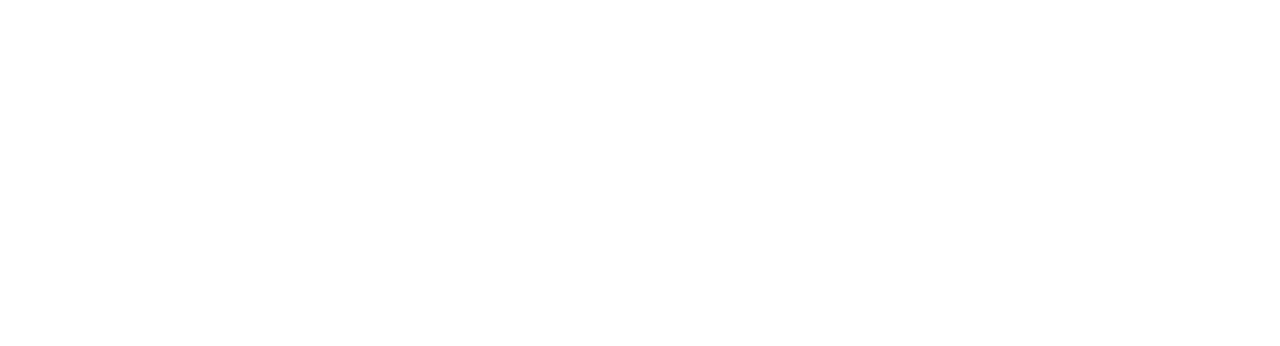
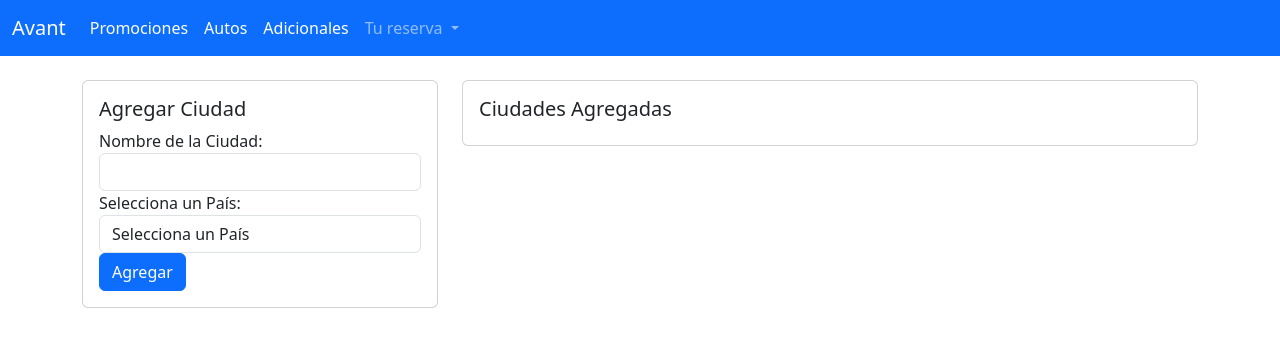
Before and after one commit to OskaritoLM/CRUD_XD, an Angular app in the folder src/client/: page /ciudad in a window 1280 px wide. Before the commit this address led to /. Shown: the top 346 px of the page. Built offline with nearby package versions, Linux system fonts and the light colour scheme.

Commit message:
CiudadComponent

```diff
--- a/src/client/src/app/app-routing.module.ts
+++ b/src/client/src/app/app-routing.module.ts
@@ -1,6 +1,7 @@
 import { NgModule } from '@angular/core';
 import { RouterModule, Routes } from '@angular/router';
 
+import { CiudadComponent } from './components/ciudad/ciudad.component';
 import { PaisComponent } from './components/pais/pais.component';
 
 const routes: Routes = [
@@ -12,6 +13,10 @@
   {
     path : 'home',
     component : PaisComponent
+  },
+  {
+    path : 'ciudad',
+    component : CiudadComponent
   }
 ];
 
--- a/src/client/src/app/app.module.ts
+++ b/src/client/src/app/app.module.ts
@@ -9,12 +9,14 @@
 
 import { RegisterComponent } from './components/register/register.component';
 import { PaisComponent } from './components/pais/pais.component';
+import { CiudadComponent } from './components/ciudad/ciudad.component';
 @NgModule({
   declarations: [
     AppComponent,
 
     RegisterComponent,
-    PaisComponent
+    PaisComponent,
+    CiudadComponent
   ],
   imports: [
     BrowserModule,
--- /dev/null
+++ b/src/client/src/app/components/ciudad/ciudad.component.html
@@ -0,0 +1,78 @@
+<nav class="navbar navbar-expand-lg bg-primary" data-bs-theme="dark">
+    <div class="container-fluid">
+      <a class="navbar-brand" href="#">Avant</a>
+      <button class="navbar-toggler" type="button" data-bs-toggle="collapse" data-bs-target="#navbarNavDropdown" aria-controls="navbarNavDropdown" aria-expanded="false" aria-label="Toggle navigation">
+        <span class="navbar-toggler-icon"></span>
+      </button>
+      <div class="collapse navbar-collapse" id="navbarNavDropdown">
+        <ul class="navbar-nav">
+          <li class="nav-item">
+            <a class="nav-link active" aria-current="page" href="/promociones">Promociones</a>
+          </li>
+          <li class="nav-item">
+            <a class="nav-link active" aria-current="page" href="/autos">Autos</a>
+          </li>
+          <li class="nav-item">
+            <a class="nav-link active" aria-current="page" href="#">Adicionales</a>
+          </li>
+          <li class="nav-item dropdown">
+            <a class="nav-link dropdown-toggle" href="#" role="button" data-bs-toggle="dropdown" aria-expanded="false">
+              Tu reserva
+            </a>
+            <ul class="dropdown-menu">
+              <li><a class="dropdown-item" href="#">Ver/Modificar/Cancelar</a></li>
+              <li><a class="dropdown-item" href="#">Quickpass</a></li>
+              <li><a class="dropdown-item" href="#">Facturar</a></li>
+            </ul>
+          </li>
+        </ul>
+      </div>
+    </div>
+  </nav>
+
+  <div class="container">
+    <br>
+    <div class="row">
+      <!-- Parte Izquierda - Formulario -->
+      <div class="col-md-4">
+        <div class="card">
+          <div class="card-body">
+            <h5 class="card-title">Agregar Ciudad</h5>
+            <form id="city-form">
+              <div class="form-group">
+                <label for="city-name">Nombre de la Ciudad:</label>
+                <input type="text" class="form-control" id="city-name" name="city-name" required>
+              </div>
+              <div class="form-group">
+                <label for="country-select">Selecciona un País:</label>
+                <select class="form-control" id="country-select">
+                  <option value="">Selecciona un País</option>
+                  <option value="México">México</option>
+                  <option value="España">España</option>
+                  <option value="Francia">Francia</option>
+                  <!-- Agrega más opciones según sea necesario -->
+                </select>
+              </div>
+              <button type="button" class="btn btn-primary" onclick="agregarCiudad()">Agregar</button>
+            </form>
+          </div>
+        </div>
+      </div>
+
+
+      <div class="col-md-8">
+        <div class="card">
+          <div class="card-body">
+            <h5 class="card-title">Ciudades Agregadas</h5>
+            <ul id="city-list" class="list-group">
+
+              <!-- Agrega más elementos li según las ciudades que quieras mostrar -->
+            </ul>
+          </div>
+        </div>
+      </div>
+
+
+  <script src="https://code.jquery.com/jquery-3.5.1.slim.min.js"></script>
+  <script src="https://cdn.jsdelivr.net/npm/@popperjs/core@2.10.2/dist/umd/popper.min.js"></script>
+  <script src="https://stackpath.bootstrapcdn.com/bootstrap/4.5.2/js/bootstrap.min.js"></script>
--- a/src/client/src/app/components/pais/pais.component.html
+++ b/src/client/src/app/components/pais/pais.component.html
@@ -1,22 +1,29 @@
-<nav class="navbar navbar-expand-lg navbar-dark bg-dark">
+<nav class="navbar navbar-expand-lg bg-primary" data-bs-theme="dark">
   <div class="container-fluid">
-      <a class="navbar-brand" href="#">Navbar</a>
-      <button class="navbar-toggler" type="button" data-bs-toggle="collapse" data-bs-target="#navbarNav" aria-controls="navbarNav" aria-expanded="false" aria-label="Toggle navigation">
+    <a class="navbar-brand" href="#">Avant</a>
+    <button class="navbar-toggler" type="button" data-bs-toggle="collapse" data-bs-target="#navbarNavDropdown" aria-controls="navbarNavDropdown" aria-expanded="false" aria-label="Toggle navigation">
       <span class="navbar-toggler-icon"></span>
     </button>
-      <div class="collapse navbar-collapse" id="navbarNav">
+    <div class="collapse navbar-collapse" id="navbarNavDropdown">
       <ul class="navbar-nav">
         <li class="nav-item">
-            <a class="nav-link active" aria-current="page" href="#">Home</a>
+          <a class="nav-link active" aria-current="page" href="/promociones">Promociones</a>
         </li>
         <li class="nav-item">
-            <a class="nav-link" href="#">Features</a>
+          <a class="nav-link active" aria-current="page" href="/autos">Autos</a>
         </li>
         <li class="nav-item">
-            <a class="nav-link" href="#">Pricing</a>
+          <a class="nav-link active" aria-current="page" href="#">Adicionales</a>
         </li>
-          <li class="nav-item">
-            <a class="nav-link disabled" href="#" tabindex="-1" aria-disabled="true">Disabled</a>
+        <li class="nav-item dropdown">
+          <a class="nav-link dropdown-toggle" href="#" role="button" data-bs-toggle="dropdown" aria-expanded="false">
+            Tu reserva
+          </a>
+          <ul class="dropdown-menu">
+            <li><a class="dropdown-item" href="#">Ver/Modificar/Cancelar</a></li>
+            <li><a class="dropdown-item" href="#">Quickpass</a></li>
+            <li><a class="dropdown-item" href="#">Facturar</a></li>
+          </ul>
         </li>
       </ul>
     </div>
```
Also changed, not shown: src/client/src/app/components/ciudad/ciudad.component.ts (added, +10 -0 lines), src/client/src/app/components/ciudad/ciudad.component.css (added), 1 other file (tests, documents, lock files or other folders). Lines whose indentation alone changed are shown as unchanged.
